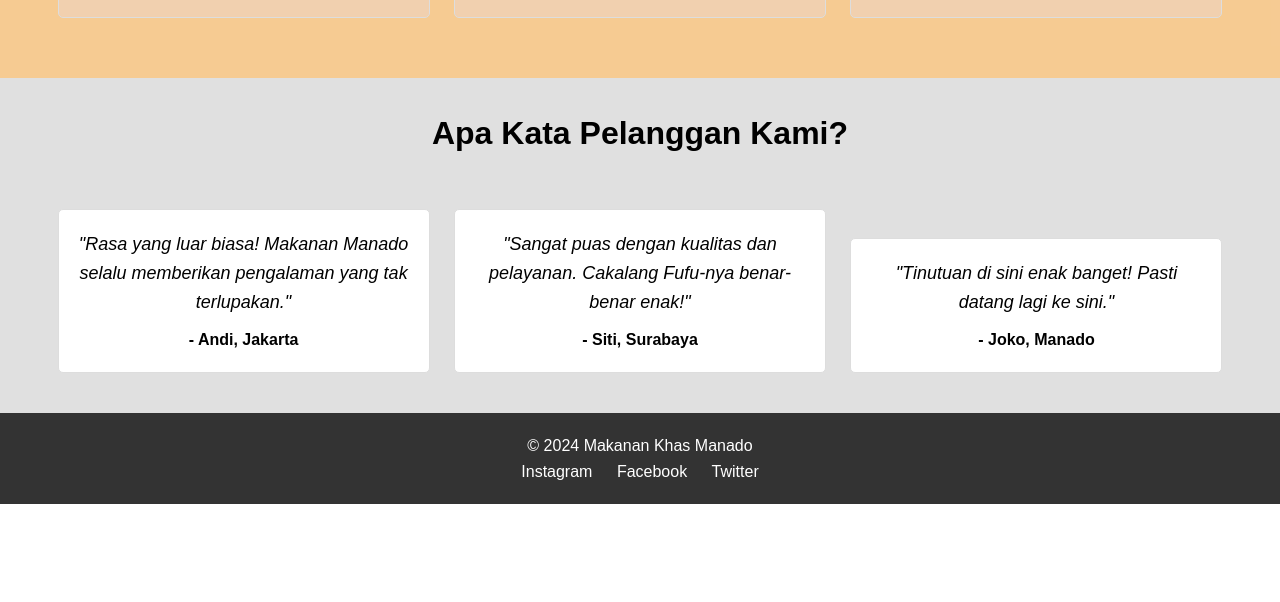
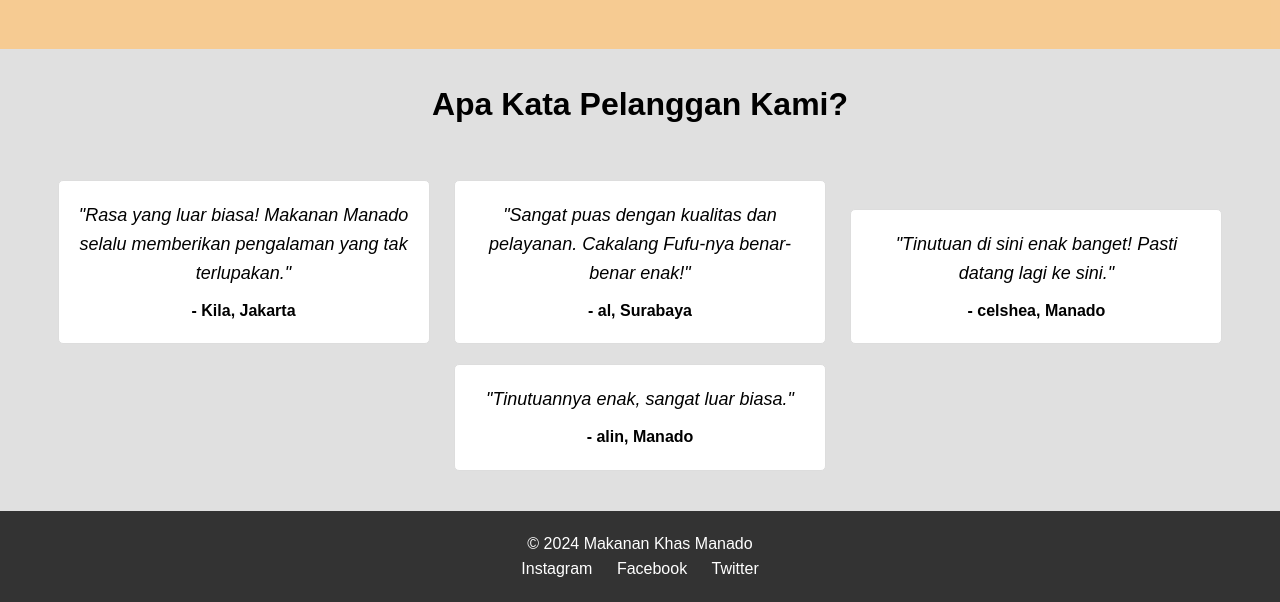
Before and after one commit to ProjeckWeb/ProjeckWeb.github.io, a plain HTML site: page index.html in a window 1280 px wide. Shown: the part 1225-1827 px from the top of the page. Before the commit the page ends 1729 px from the top, so only its background shows below. Drawn offline with Linux system fonts and the light colour scheme.

Commit message:
Update index.html

```diff
--- a/index.html
+++ b/index.html
@@ -188,14 +188,7 @@
 <!-- Header -->
 <header>
     <h1>Makanan Khas Manado</h1>
-    <nav>
-        <ul>
-            <li><a href="#hero">Home</a></li>
-            <li><a href="#menu">Menu</a></li>
-            <li><a href="#about">Tentang Kami</a></li>
-            <li><a href="#contact">Kontak</a></li>
-        </ul>
-    </nav>
+
 </header>
 
 <!-- Hero Section -->
@@ -230,15 +223,19 @@
     <h3>Apa Kata Pelanggan Kami?</h3>
     <div class="testimonial">
         <p>"Rasa yang luar biasa! Makanan Manado selalu memberikan pengalaman yang tak terlupakan."</p>
-        <strong>- Andi, Jakarta</strong>
+        <strong>- Kila, Jakarta</strong>
     </div>
     <div class="testimonial">
         <p>"Sangat puas dengan kualitas dan pelayanan. Cakalang Fufu-nya benar-benar enak!"</p>
-        <strong>- Siti, Surabaya</strong>
+        <strong>- al, Surabaya</strong>
     </div>
     <div class="testimonial">
         <p>"Tinutuan di sini enak banget! Pasti datang lagi ke sini."</p>
-        <strong>- Joko, Manado</strong>
+        <strong>- celshea, Manado</strong>
+    </div>
+        <div class="testimonial">
+        <p>"Tinutuannya enak, sangat luar biasa."</p>
+        <strong>- alin, Manado</strong>
     </div>
 </section>
 
```
